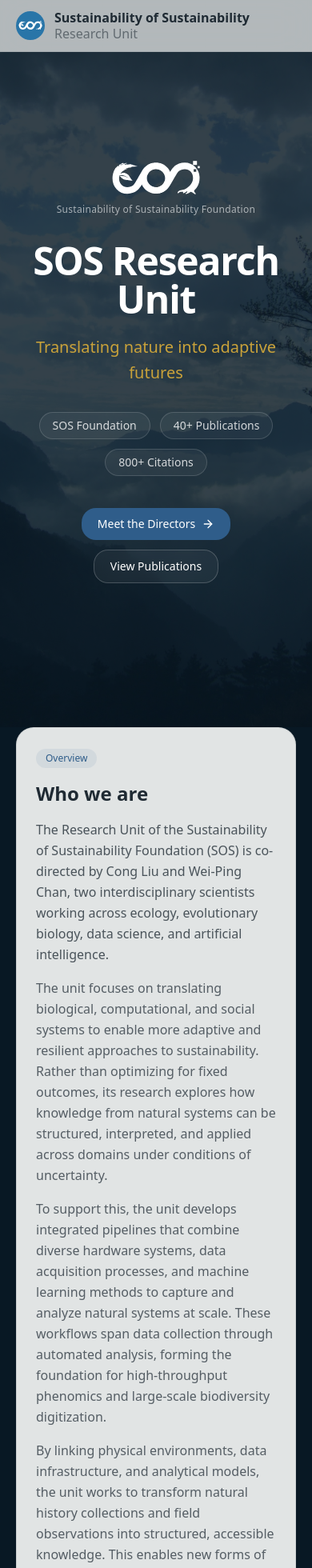
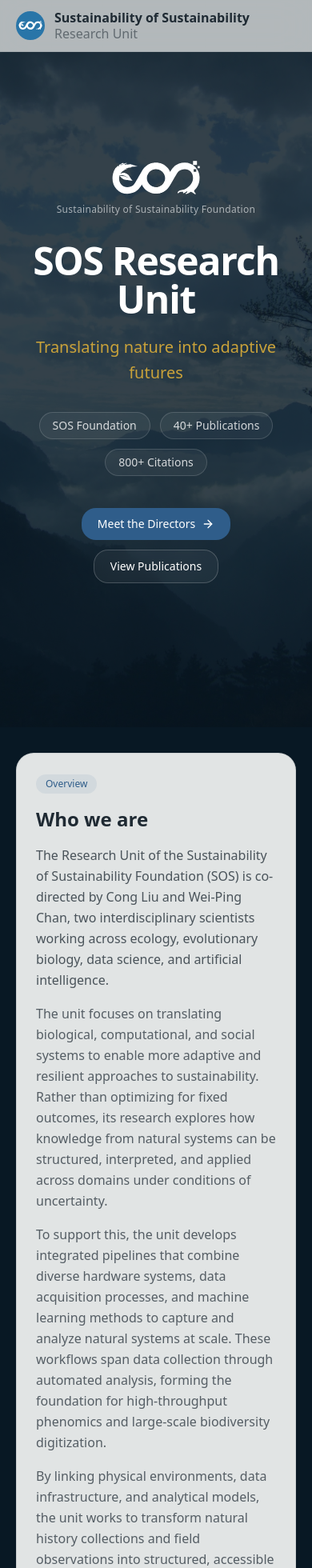
Before and after one commit to sos-foundation-org/sos-website, a Next.js app in the folder sos-foundation-site/: page /research in a window 390 px wide. Shown: the top 1960 px of the page at 80% size. Built offline with nearby package versions, Linux system fonts and the light colour scheme.

Commit message:
fine tune

```diff
--- a/sos-foundation-site/src/app/research/page.tsx
+++ b/sos-foundation-site/src/app/research/page.tsx
@@ -406,7 +406,7 @@
 
         <main>
           {/* ── Hero ─────────────────────────────────────────────────────── */}
-          <section className="relative w-full min-h-[100vh] flex items-center justify-center overflow-hidden">
+          <section className="relative w-full min-h-[100svh] md:min-h-[100vh] flex items-center justify-center overflow-hidden">
             <img
               src="/pics/mountains.jpg"
               alt=""
@@ -472,7 +472,7 @@
           </section>
 
           {/* ── Overview ─────────────────────────────────────────────────── */}
-          <section id="overview" className="mx-auto max-w-6xl px-5 pt-0 pb-20 md:py-28">
+          <section id="overview" className="mx-auto max-w-6xl px-5 pt-8 pb-20 md:py-28">
             <motion.div
               initial={{ opacity: 0, y: 12 }}
               whileInView={{ opacity: 1, y: 0 }}
```
